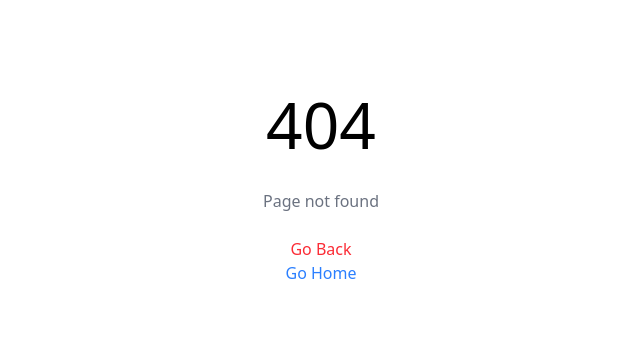
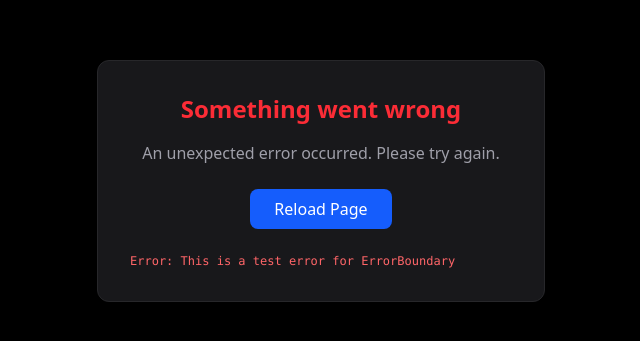
Before and after one commit to Mareola-Mabs/ALT-School-Second-Semester-Exam-Project, a React (Vite) app in the folder todo-app/: page /test-error in a window 1280 px wide. Before the commit this address had no page. Shown: the part 219-560 px from the top of the page, without its empty margins (319-959 px from the left). Built offline with nearby package versions, Linux system fonts and the light colour scheme.

Commit message:
feat: add error boundary adn test err route

```diff
--- a/todo-app/src/App.jsx
+++ b/todo-app/src/App.jsx
@@ -5,18 +5,17 @@ import Login from "./pages/Login";
 import NotFound from "./pages/404";
 import { isAuthenticated } from "./services/auth";
 import { lazy, Suspense } from "react";
+import TestError from "./pages/TestError";
 
-const Dashboard = lazy(()=> import('./pages/Dashboard'))
+const Dashboard = lazy(() => import("./pages/Dashboard"));
 
 const AuthDashboard = () => {
-
   if (!isAuthenticated()) {
     return <Navigate to="/login" />;
   }
 
   return <Dashboard />;
 };
-
 
 function App() {
   return (
@@ -27,6 +26,8 @@ function App() {
 
       <Route path="/dashboard" element={<AuthDashboard />} />
 
+      {/* ErrorBoundary Route*/}
+      <Route path="/test-error" element={<TestError />} />
 
       {/* 404 route */}
       <Route path="*" element={<NotFound />} />
--- /dev/null
+++ b/todo-app/src/components/ErrorBoundary.jsx
@@ -0,0 +1,78 @@
+import { Component }  from "react";
+
+class ErrorBoundary extends Component {
+  constructor(props) {
+    super(props);
+
+    this.state = {
+      hasError: false,
+      error: null,
+      errorInfo: null,
+    };
+  }
+
+  static getDerivedStateFromError(error) {
+    // Update state so next render shows fallback UI
+    return { hasError: true, error };
+  }
+
+  componentDidCatch(error, errorInfo) {
+    // Log error for debugging
+    console.error("ErrorBoundary caught an error:", error, errorInfo);
+
+    this.setState({
+      errorInfo: errorInfo,
+    });
+  }
+
+  handleReset = () => {
+    this.setState({
+      hasError: false,
+      error: null,
+      errorInfo: null,
+    });
+
+    // Optional: reload page
+    window.location.reload();
+  };
+
+  render() {
+    if (this.state.hasError) {
+      document.title = "Error | Todo App";
+
+      return (
+        <div className="min-h-screen flex items-center justify-center bg-black text-white px-6">
+          <div className="bg-zinc-900 border border-zinc-800 rounded-xl p-8 max-w-md w-full text-center shadow-lg">
+
+            <h1 className="text-2xl font-bold text-red-500 mb-4">
+              Something went wrong
+            </h1>
+
+            <p className="text-zinc-400 mb-6">
+              An unexpected error occurred. Please try again.
+            </p>
+
+            <button
+              onClick={this.handleReset}
+              className="bg-blue-600 hover:bg-blue-700 px-6 py-2 rounded-lg transition"
+            >
+              Reload Page
+            </button>
+
+            {/* Show error details only in development */}
+            {import.meta.env.DEV && this.state.error && (
+              <pre className="mt-6 text-left text-xs text-red-400 overflow-auto">
+                {this.state.error.toString()}
+              </pre>
+            )}
+
+          </div>
+        </div>
+      );
+    }
+
+    return this.props.children;
+  }
+}
+
+export default ErrorBoundary;
--- a/todo-app/src/main.jsx
+++ b/todo-app/src/main.jsx
@@ -1,13 +1,16 @@
-import { StrictMode } from 'react'
-import { createRoot } from 'react-dom/client'
-import App from './App.jsx'
-import './App.css'
+import { StrictMode } from "react";
+import { createRoot } from "react-dom/client";
+import App from "./App.jsx";
+import "./App.css";
 import { BrowserRouter } from "react-router-dom";
+import ErrorBoundary from "./components/ErrorBoundary";
 
 createRoot(document.getElementById("root")).render(
   <BrowserRouter>
-    <StrictMode>
-      <App />
-    </StrictMode>
-  </BrowserRouter>
-)
+    <ErrorBoundary>
+      <StrictMode>
+        <App />
+      </StrictMode>
+    </ErrorBoundary>
+  </BrowserRouter>,
+);
--- /dev/null
+++ b/todo-app/src/pages/TestError.jsx
@@ -0,0 +1,3 @@
+export default function TestError() {
+  throw new Error("This is a test error for ErrorBoundary");
+}
```
